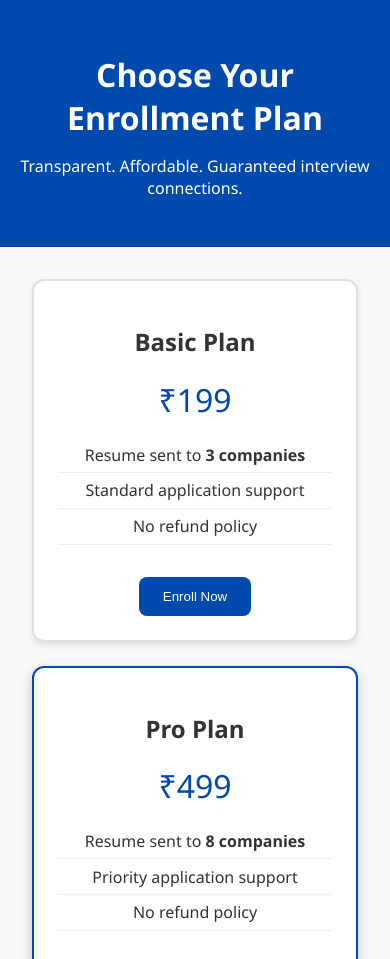
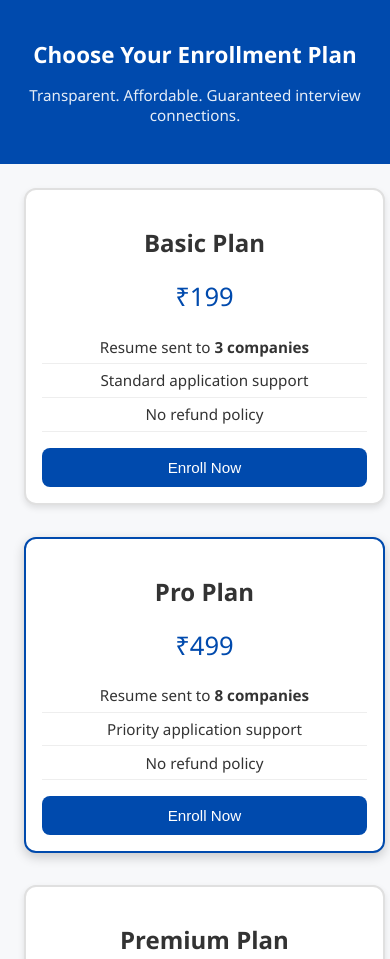
Before and after one commit to APS-IITM/jobbroker, a plain HTML site: page plans.html in a window 390 px wide. Shown: the top 959 px of the page. Drawn offline with Linux system fonts and the light colour scheme.

Commit message:
Update plans.css

```diff
--- a/Plans_Enrollment/plans.css
+++ b/Plans_Enrollment/plans.css
@@ -1,3 +1,4 @@
+/* ===== Base Styles ===== */
 body {
     font-family: 'Segoe UI', Tahoma, Geneva, Verdana, sans-serif;
     background-color: #f7f8fa;
@@ -18,6 +19,12 @@ header {
         font-size: 2rem;
     }
 
+    header p {
+        font-size: 1rem;
+        opacity: 0.9;
+    }
+
+/* ===== Plans Container ===== */
 .plans-container {
     display: flex;
     flex-wrap: wrap;
@@ -26,6 +33,7 @@ header {
     padding: 2rem;
 }
 
+/* ===== Plan Card ===== */
 .plan-card {
     background-color: white;
     border: 2px solid #e0e0e0;
@@ -56,6 +64,7 @@ header {
 ul {
     list-style: none;
     padding: 0;
+    margin: 0;
 }
 
 li {
@@ -63,6 +72,7 @@ li {
     border-bottom: 1px solid #eee;
 }
 
+/* ===== Buttons ===== */
 button {
     background-color: #004aad;
     color: white;
@@ -71,16 +81,102 @@ button {
     border-radius: 8px;
     cursor: pointer;
     margin-top: 1rem;
-    transition: background-color 0.3s ease;
+    transition: background-color 0.3s ease, transform 0.2s ease;
 }
 
     button:hover {
         background-color: #003580;
+        transform: translateY(-2px);
     }
 
+/* ===== Footer ===== */
 footer {
     text-align: center;
     padding: 1rem;
     background-color: #eee;
     font-size: 0.9rem;
 }
+
+/* ===== RESPONSIVE DESIGN ===== */
+
+/* Tablet screens (? 1024px) */
+@media (max-width: 1024px) {
+    header h1 {
+        font-size: 1.8rem;
+    }
+
+    .plans-container {
+        padding: 1.5rem;
+        gap: 1rem;
+    }
+
+    .plan-card {
+        width: 260px;
+        padding: 1.2rem;
+    }
+
+    .price {
+        font-size: 1.8rem;
+    }
+}
+
+/* Mobile landscape (? 768px) */
+@media (max-width: 768px) {
+    header {
+        padding: 1.5rem 1rem;
+    }
+
+        header h1 {
+            font-size: 1.6rem;
+        }
+
+        header p {
+            font-size: 0.95rem;
+        }
+
+    .plans-container {
+        flex-direction: column;
+        align-items: center;
+        padding: 1.5rem;
+    }
+
+    .plan-card {
+        width: 90%;
+        max-width: 350px;
+        margin-bottom: 1rem;
+    }
+
+    button {
+        width: 100%;
+        font-size: 1rem;
+    }
+}
+
+/* Small mobile (? 480px) */
+@media (max-width: 480px) {
+    header h1 {
+        font-size: 1.4rem;
+    }
+
+    .plan-card {
+        width: 95%;
+        padding: 1rem;
+    }
+
+    .price {
+        font-size: 1.6rem;
+    }
+
+    li {
+        font-size: 0.95rem;
+    }
+
+    button {
+        padding: 0.7rem;
+        font-size: 0.95rem;
+    }
+
+    footer {
+        font-size: 0.8rem;
+    }
+}
```
